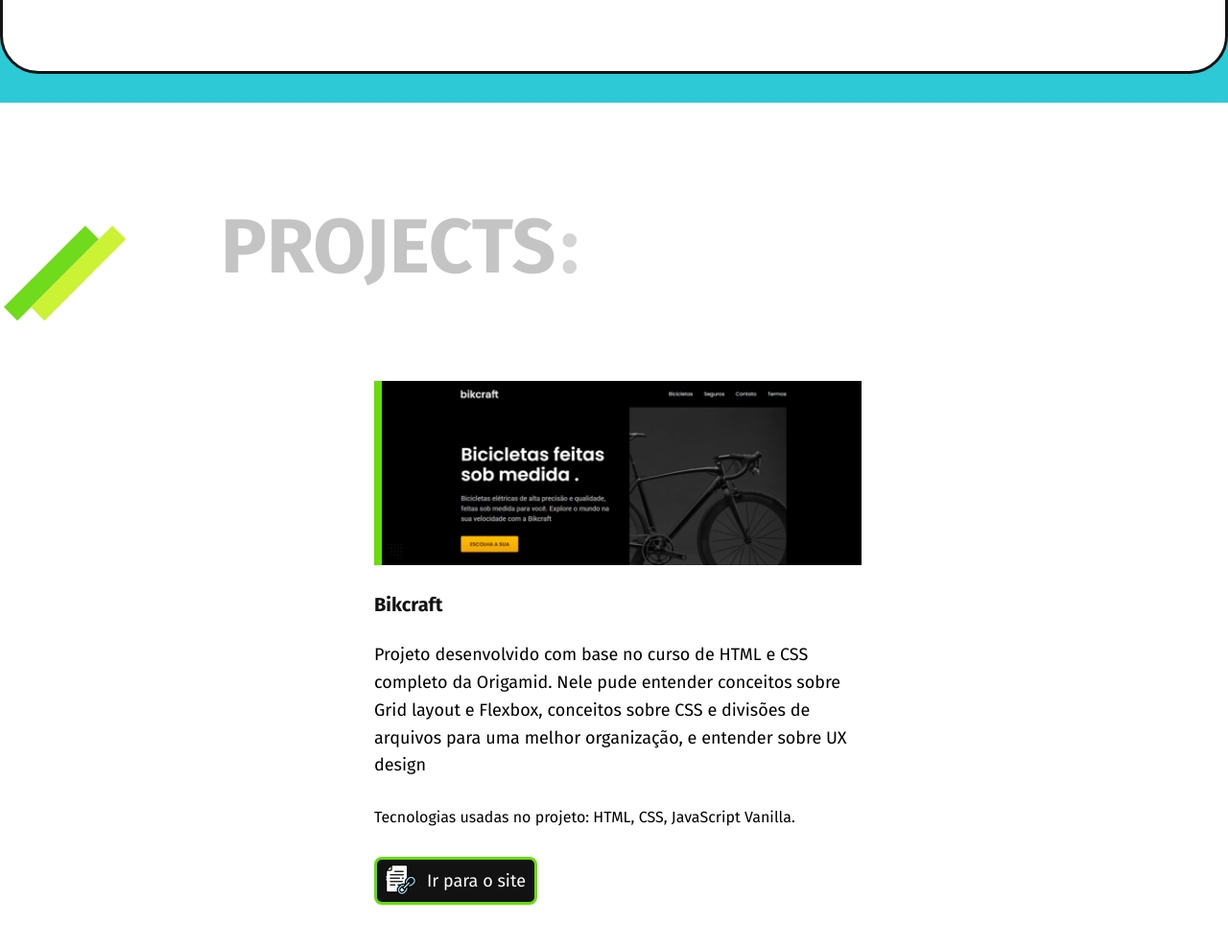
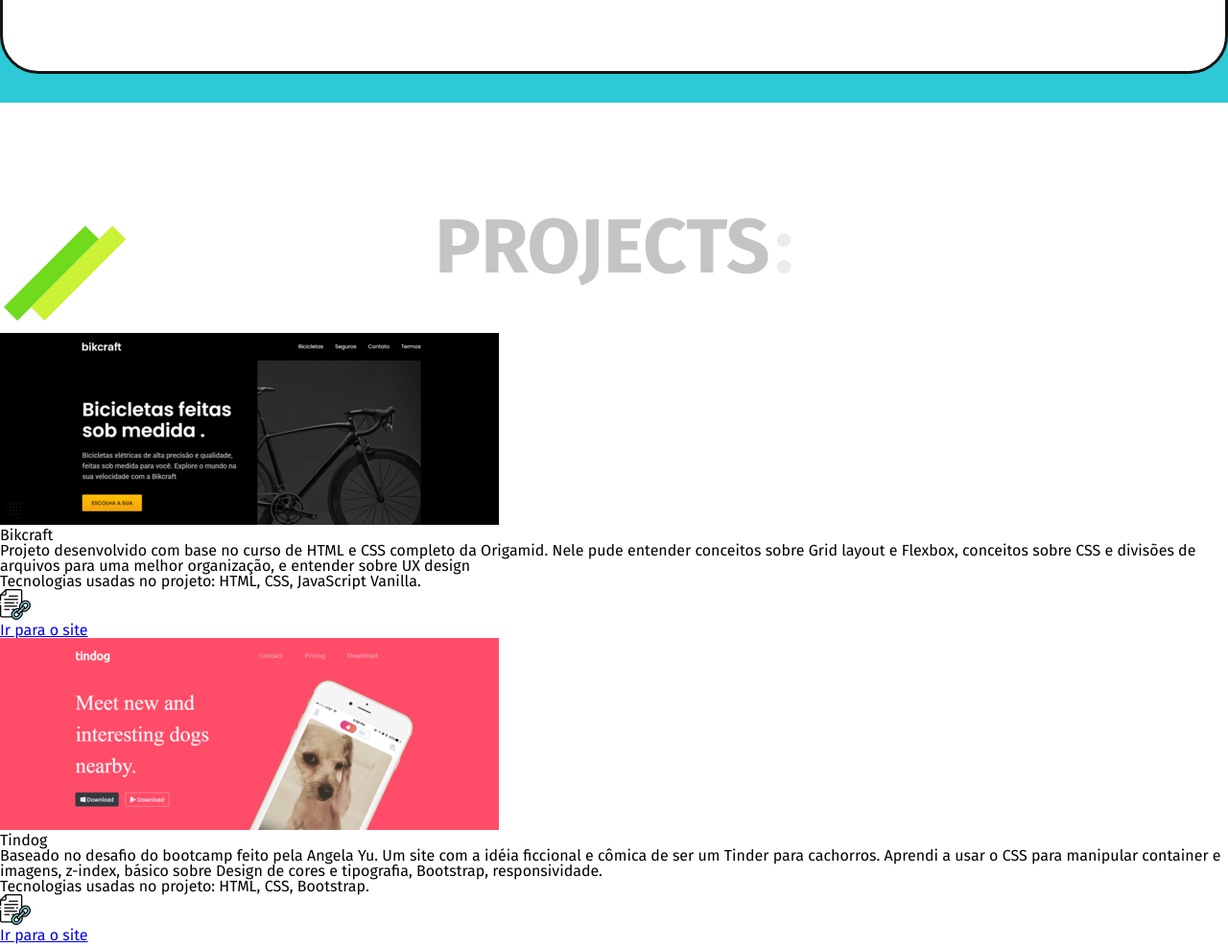
Before and after one commit to MarioAlbano/Portfolio, a plain HTML site: page src/pages/english-version.html in a window 1280 px wide. Shown: the part 1684-2671 px from the top of the page at 96% size. Drawn offline with Linux system fonts and the light colour scheme; files whose address does not match are found by name.

```diff
--- a/src/styles/css/projetos.css
+++ b/src/styles/css/projetos.css
@@ -1,99 +1,10 @@
 .projetos-h3 {
     display: flex;
     padding: 50px 230px;
-    justify-content: left;
+    justify-content: center;
     color: #C4C4C4;
     text-transform: uppercase;
     font-size: 5rem;
     font-weight: 700;
     margin-top: 60px;
 }
-
-.projetos-titulo {
-    width: auto;
-    height: auto;
-    display: grid;
-    grid-template-columns: 1fr;
-}
-
-.projetos-div {
-    position: relative;
-    display: grid;
-    grid-template-columns: 1fr;
-    gap: 100px 0px;
-    place-items: center;
-    margin-bottom: 5rem;
-}
-
-.projetos-card {
-    width: 500px;
-    box-sizing: border-box;
-    margin-top: 50px;
-}
-
-.projetos-card-link {
-    display: flex;
-    gap: 10px;
-    width: 170px;
-    height: 50px;
-    background-color: #121212;
-    border-radius: 8px;
-    padding: 5px 8px;
-    justify-content: space-evenly;
-    align-items: center;
-    margin-top: 30px;
-    box-sizing: border-box;
-    border: solid 3px #67dd0a;
-}
-
-.projetos-card-link:hover {
-    border: rebeccapurple solid 3px;
-    transform: scale(120%);
-    transition: 0.5s;
-}
-
-.projetos-card-a {
-    text-decoration: none;
-    font-size: 18px;
-    color: #fff;
-}
-
-.projetos-card img {
-    animation: none;
-    border-left: 8px solid #67dd0a;
-    transition: 0.5s;
-    width: 100%;
-    transition: 0.5s all ease-in-out;
-
-}
-
-.projetos-card img:hover {
-    border-left: 8px solid rebeccapurple;
-    transform: scale(120%);
-}
-
-.projetos-card-link img {
-    border: none;
-    transition: none;
-}
-
-.projetos-card-p-principal {
-    font-size: 20px;
-    padding: 25px 0px;
-    line-height: 1.3;
-    color: #121212;
-    font-weight: 700;
-}
-
-.projetos-card-texto {
-    font-size: 18px;
-    line-height: 1.6;
-    margin-bottom: 30px;
-}
-
-.projetos-card-desc {
-    font-size: 16px;
-    font-weight: 400;
-    line-height: 1.3;
-    color: #000;
-}
```
Also changed, not shown: index.html (+4 -9 lines).
